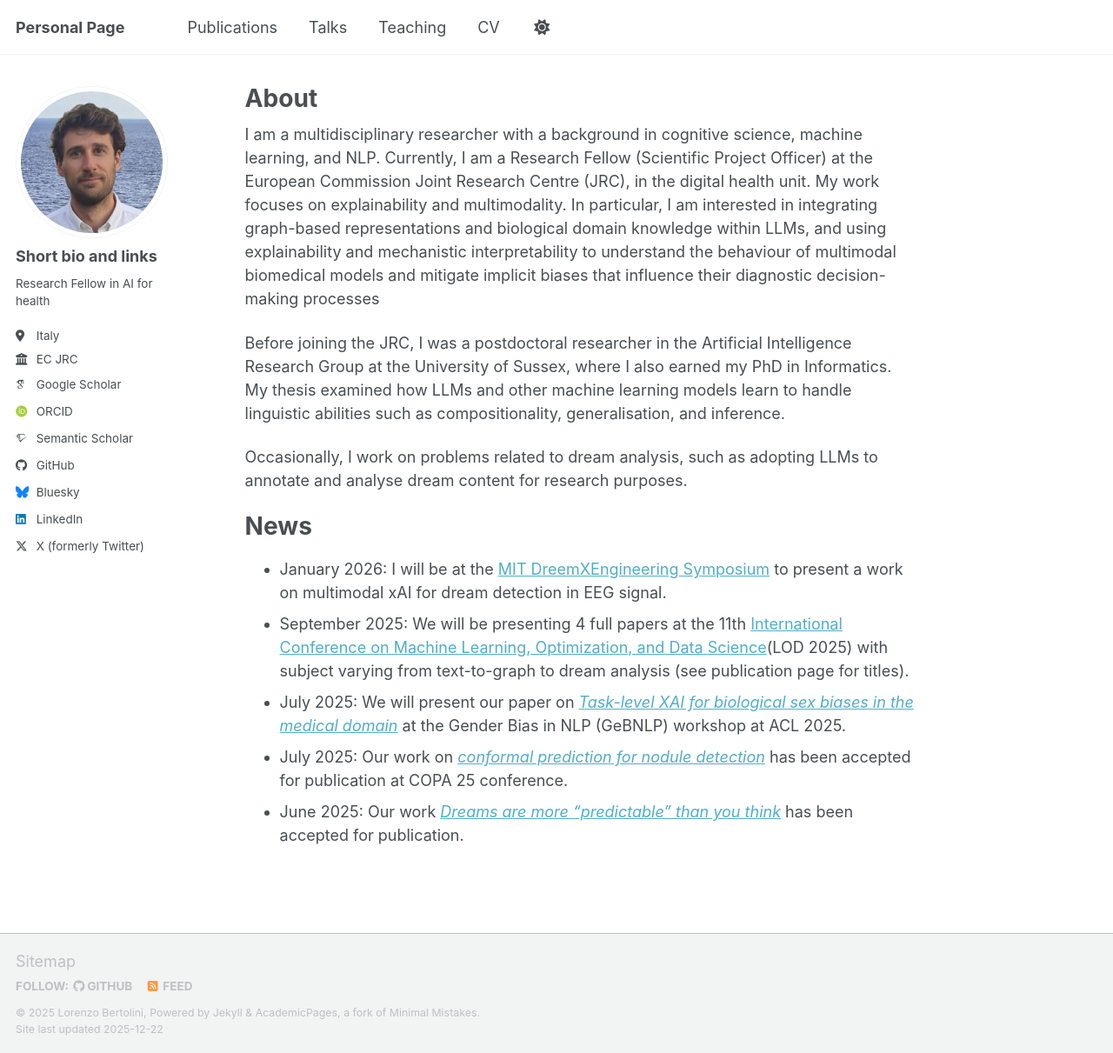
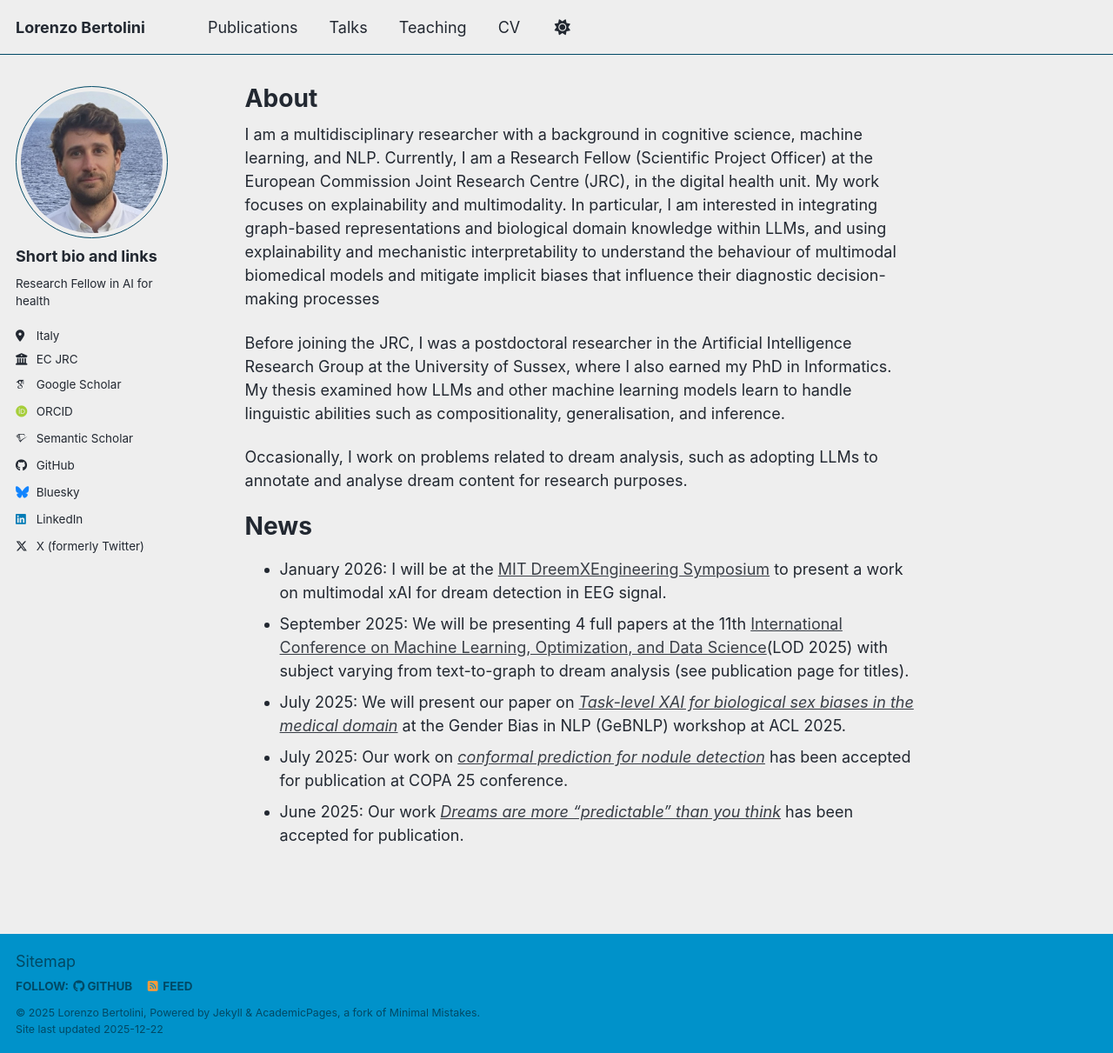
Before and after one commit to lorenzoscottb/lorenzoscottb.github.io, a Jekyll site: the page built from _pages/about.md, in a window 1280 px wide and 1211 px high. Shown: the whole window at 87% size. Built offline with Jekyll 4.4.1, drawn with Linux system fonts in a browser that asks for light colours; some web fonts are replaced; a script bundle is joined from its source files by our own code; library files that are not in the unit come from our copies.

Commit message:
Update _config.yml

```diff
--- a/_config.yml
+++ b/_config.yml
@@ -8,8 +8,8 @@
 
 # Basic Site Settings
 locale                   : "en-US"
-site_theme               : "default" # Currently available options are "default", "air"
-title                    : "Personal Page"
+site_theme               : "air" # Currently available options are "default", "air"
+title                    : "Lorenzo Bertolini"
 title_separator          : "-"
 name                     : &name "Lorenzo Bertolini"
 description              : &description "Lorenzo Bertolini's academic portfolio"   # Update this with a general description of your site, this is the default if not overridden by a page
```
